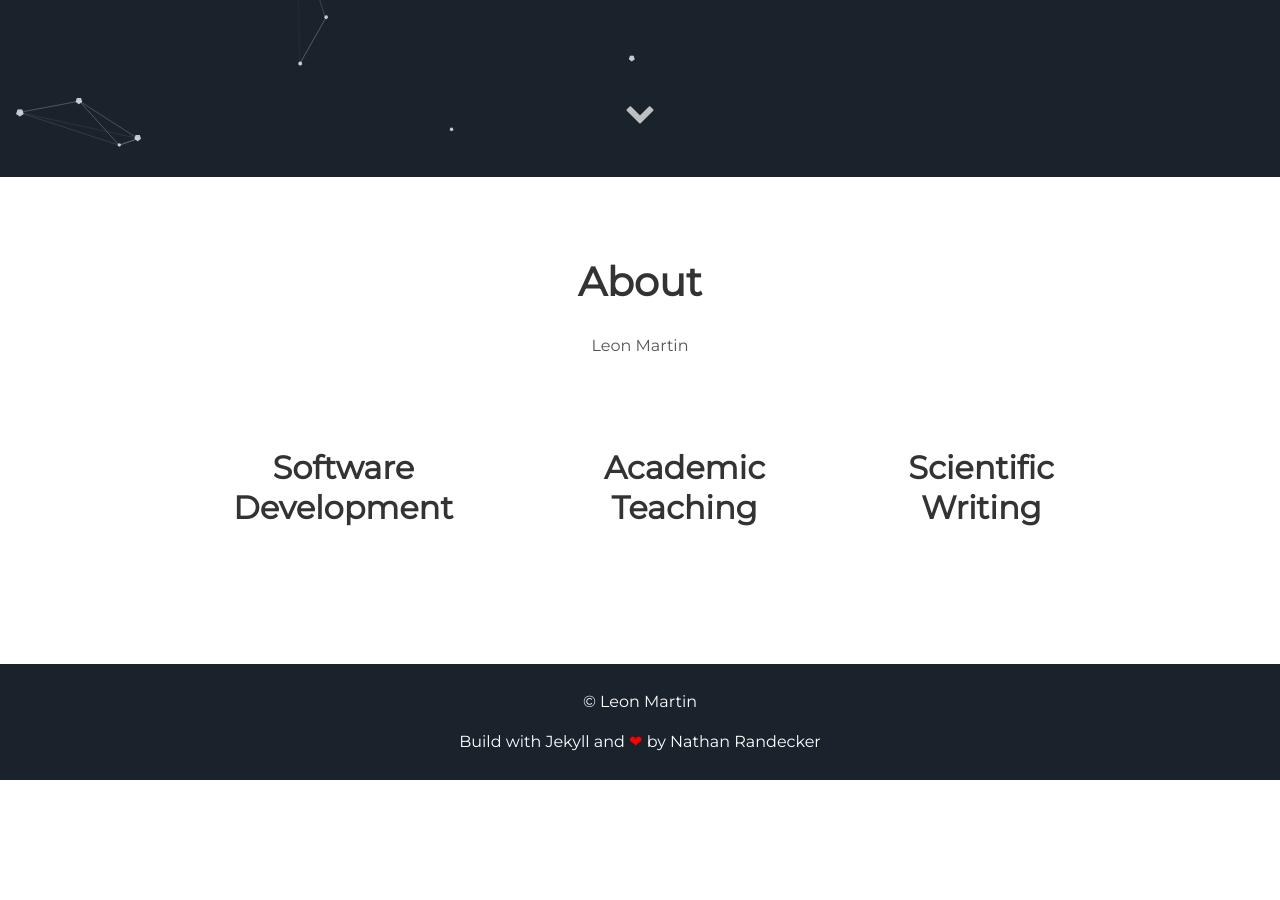
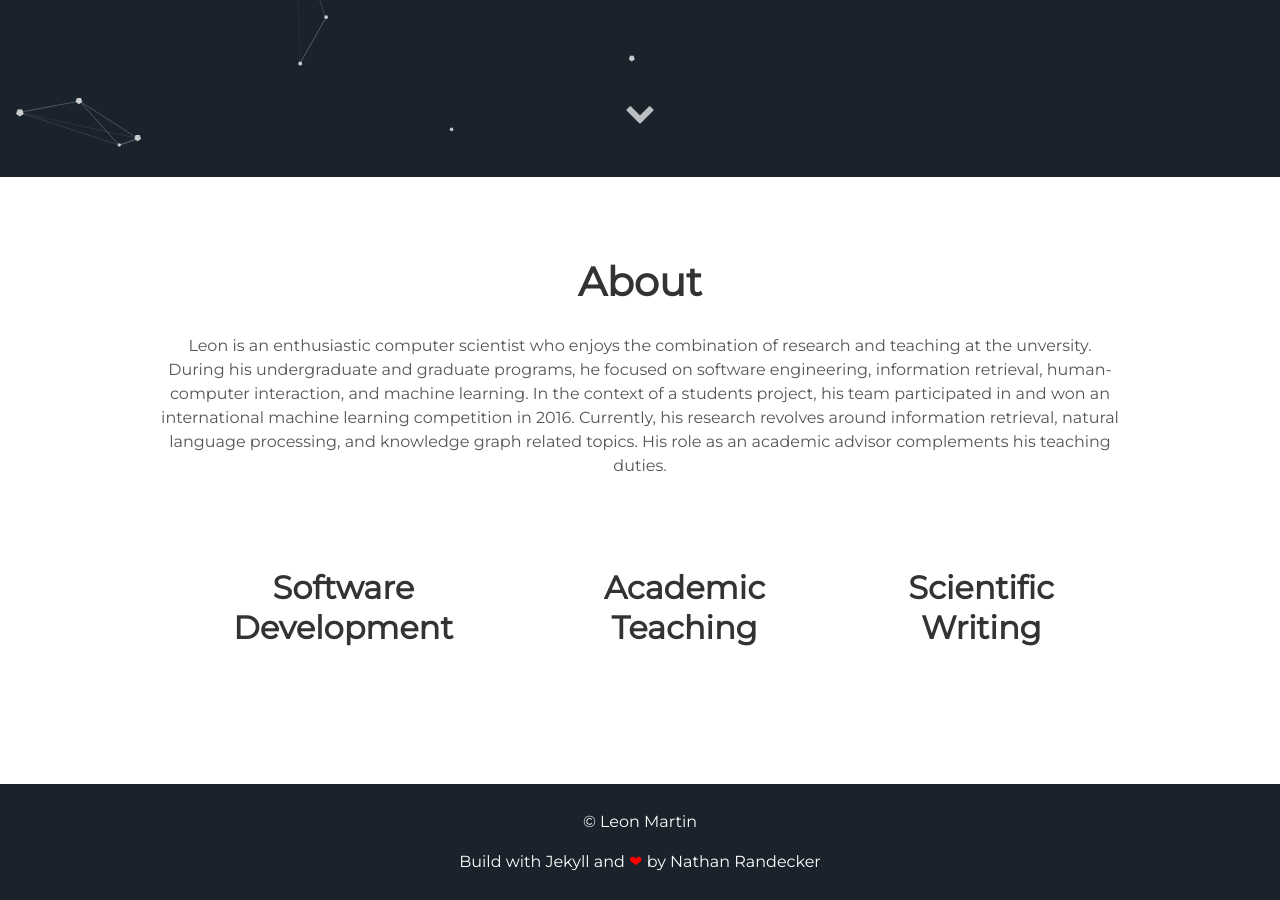
Before and after one commit to leonmartin/leonmartin.github.io, a Jekyll site: the page built from index.html, in a window 1280 px wide and 900 px high, scrolled down 723 px. Built offline with Jekyll 4.4.1, drawn with Linux system fonts in a browser that asks for light colours; before the commit the page ends 1503 px from its top, so only the background shows below that.

Commit message:
added description

```diff
--- a/_config.yml
+++ b/_config.yml
@@ -4,7 +4,7 @@ description: This page contains links to Leon Martin's professional web appearan
 
 # User settings
 username: Leon Martin
-user_description: Leon Martin
+user_description: Leon is an enthusiastic computer scientist who enjoys the combination of research and teaching at the unversity. During his undergraduate and graduate programs, he focused on software engineering, information retrieval, human-computer interaction, and machine learning. In the context of a students project, his team participated in and won an international machine learning competition in 2016. Currently, his research revolves around information retrieval, natural language processing, and knowledge graph related topics. His role as an academic advisor complements his teaching duties.
 user_title: Research Associate and Doctoral Student in Computer Science
 
 exclude: ['package.json', 'src' , 'node_modules']
--- a/_includes/header.html
+++ b/_includes/header.html
@@ -5,24 +5,23 @@
       <span class="site-description">{{site.user_title}}</span>
     </h1>
     <div class="header-icons">
-      <!-- <a aria-label="Send email" href="#"><i class="icon fa fa-envelope"></i></a> -->
       <a
         aria-label="My LinkedIn"
         target="_blank"
         href="https://www.linkedin.com/in/leon-martin-082411193/"
-        ><i class="icon fa fa-linkedin-in" aria-hidden="true"></i
+        ><i class="icon fa fa-linkedin-in"></i
       ></a>
       <a
         aria-label="My Github"
         target="_blank"
         href="https://github.com/leonmartin"
-        ><i class="icon fa fa-github-alt" aria-hidden="true"></i
+        ><i class="icon fa fa-github-alt"></i
       ></a>
       <a
         aria-label="My ORCID"
         target="_blank"
         href="https://orcid.org/0000-0002-6747-5524"
-        ><i class="icon fa fa-orcid" aria-hidden="true"></i
+        ><i class="icon fa fa-orcid"></i
       ></a>
     </div>
     <div class="header-links">
```
